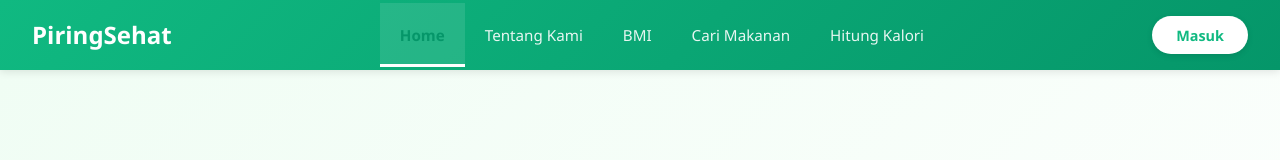
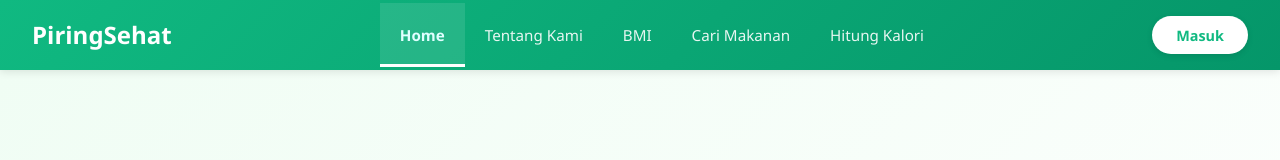
Before and after one commit to iyeppp/piring-sehat, a React (Vite) app: page / in a window 1280 px wide. In both pictures the pointer is over the link "Home". Shown: the top 160 px of the page. Built offline with nearby package versions, Linux system fonts and the light colour scheme.

Commit message:
edit  color hover di index.css

```diff
--- a/src/index.css
+++ b/src/index.css
@@ -37,7 +37,7 @@ a {
 }
 
 a:hover {
-  color: #059669;
+  color: lightcyan; /* mengganti warna link saat hover*/
 }
 
 button {
```
